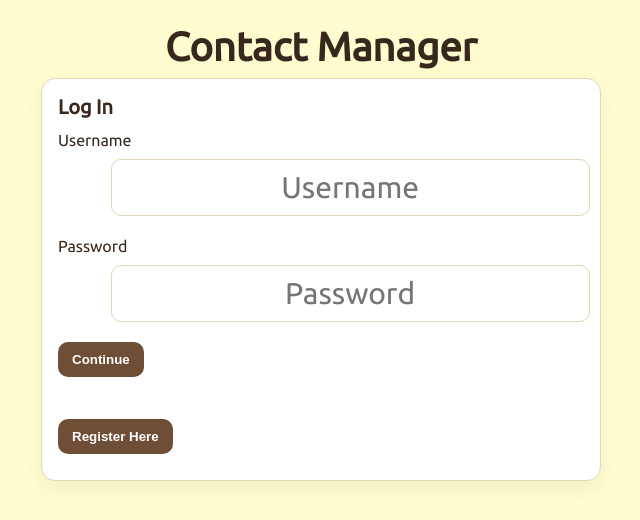
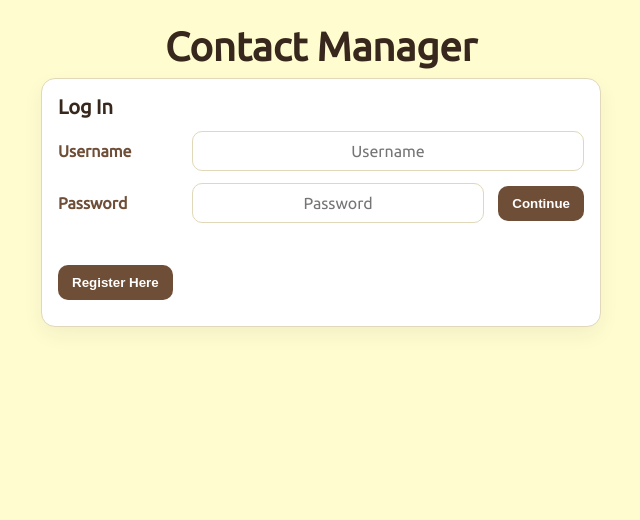
Before and after one commit to DexterPressley/Contact-Manager, a PHP site: page / in a window 1280 px wide. Shown: the top 520 px of the page, without its empty margins (319-959 px from the left). Run offline with PHP 8.4, Linux system fonts and the light colour scheme.

Commit message:
UI cleanup: align inputs, add table scroll, fix delete button styling

```diff
--- a/color.html
+++ b/color.html
@@ -43,13 +43,14 @@
           <button type="button" id="searchColorButton" class="btn" onclick="searchColor()">Search</button>
         </div>
         <span id="colorSearchResult" class="msg" role="status" aria-live="polite"></span>
-
+	<div class="table-scroll">
        		<table id="contactsTable" class="table" style="display:none;">
           		<thead>
             			<tr><th>First</th><th>Last</th><th>Phone</th><th>Email</th><th></th></tr>
           		</thead>
           		<tbody id="contactsBody"></tbody>
         	</table>
+	</div>
 
         <!-- Legacy container (hidden) -->
         <p id="colorList" style="display:none;"></p>
--- a/css/styles.css
+++ b/css/styles.css
@@ -323,3 +323,115 @@ select{
 #loggedInDiv{
   background-color: #f3e9cf; /* soft cream tint */
 }
+
+/* ============================
+   Layout fixes for search results & buttons
+============================ */
+
+/* Normalize form rows */
+.card .row{
+  display: flex;
+  flex-wrap: wrap;
+  gap: 12px 14px;
+  align-items: center;
+}
+
+/* Consistent label sizing and style */
+.card .row label{
+  flex: 0 0 120px;         /* fixed label column */
+  text-align: left;
+  font-weight: 600;
+  color: var(--muted);
+}
+
+/* Inputs flex nicely next to labels */
+.card .row input[type="text"],
+.card .row input[type="password"],
+.card .row input[type="email"]{
+  flex: 1 1 260px;
+  width: auto;
+  margin: 0;               /* override legacy margins */
+  font-size: 16px;         /* override legacy 30px */
+}
+
+/* Specifically tame the huge legacy font on search */
+.card #searchText{ font-size: 16px; max-width: 520px; }
+
+/* Make the header strip cleaner and keep the button sized right */
+#loggedInDiv{
+  display: flex;
+  justify-content: space-between;
+  align-items: center;
+  gap: 12px;
+  width: auto;          /* override legacy width */
+  margin: 0 auto 16px;  /* center the strip */
+  font-size: 16px;
+  padding: 12px 16px;
+  background-color: #f3e9cf; /* matches new theme */
+}
+
+#logoutButton{
+  width: auto;          /* stop stretching */
+  margin: 0;            /* remove legacy centering */
+  padding: 8px 14px;
+  font-size: 14px;
+}
+
+/* Scroll only the results area, not the whole card */
+.table-scroll{
+  max-height: 340px;
+  overflow: auto;
+  margin-top: 10px;
+  border-radius: 10px;
+}
+
+/* Ensure Delete inputs don’t take legacy 80% width */
+.card #delFirst,
+.card #delLast{
+  width: auto;
+  margin: 0;
+  font-size: 16px;
+}
+
+/* Make grid columns align to the top and keep spacing consistent */
+.grid{
+  align-items: start;
+  gap: 20px;
+}
+
+/* Make table action buttons normal-sized */
+.table .buttons,
+.table td button {
+  font-size: 0.9rem;
+  padding: 6px 10px;
+  width: auto;
+  margin: 0;
+  border-radius: 8px;
+  background: var(--danger);
+  color: #fff;
+}
+.table .buttons:hover,
+.table td button:hover {
+  background: var(--danger-hover);
+}
+
+/* When these inputs are inside modern cards, keep them sane */
+.card #loginName,
+.card #loginPassword,
+.card #searchText,
+.card #colorText {
+  font-size: 16px;      /* override legacy 30px */
+  width: auto;          /* override legacy 80% */
+  margin: 0;            /* kill legacy centering */
+}
+
+@media (max-width: 560px){
+  .card .row label{
+    flex: 1 1 100%;
+  }
+  .card .row input[type="text"],
+  .card .row input[type="password"],
+  .card .row input[type="email"]{
+    flex: 1 1 100%;
+  }
+}
--- a/js/code.js
+++ b/js/code.js
@@ -360,7 +360,7 @@ function renderSearchResults(entries) {
       <td>${escapeHtml(last)}</td>
       <td>${escapeHtml(phone)}</td>
       <td>${escapeHtml(email)}</td>
-      <td><button class="buttons" onclick="deleteContact('${jsStr(first)}','${jsStr(last)}')">Delete</button></td>
+      <td><button class="btn btn--danger" onclick="deleteContact('${jsStr(first)}','${jsStr(last)}')">Delete</button></td>
     `;
     body.appendChild(tr);
   });
```
Lines whose indentation alone changed are shown as unchanged.
